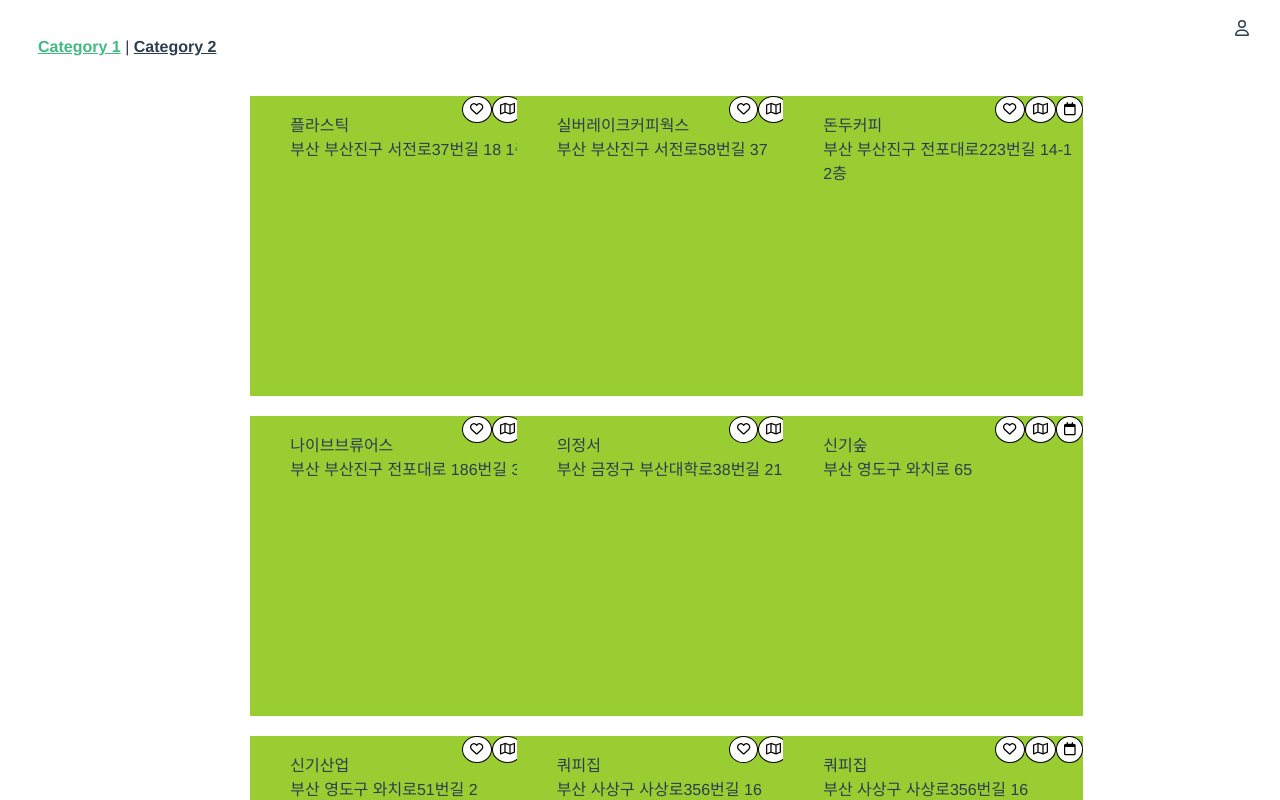
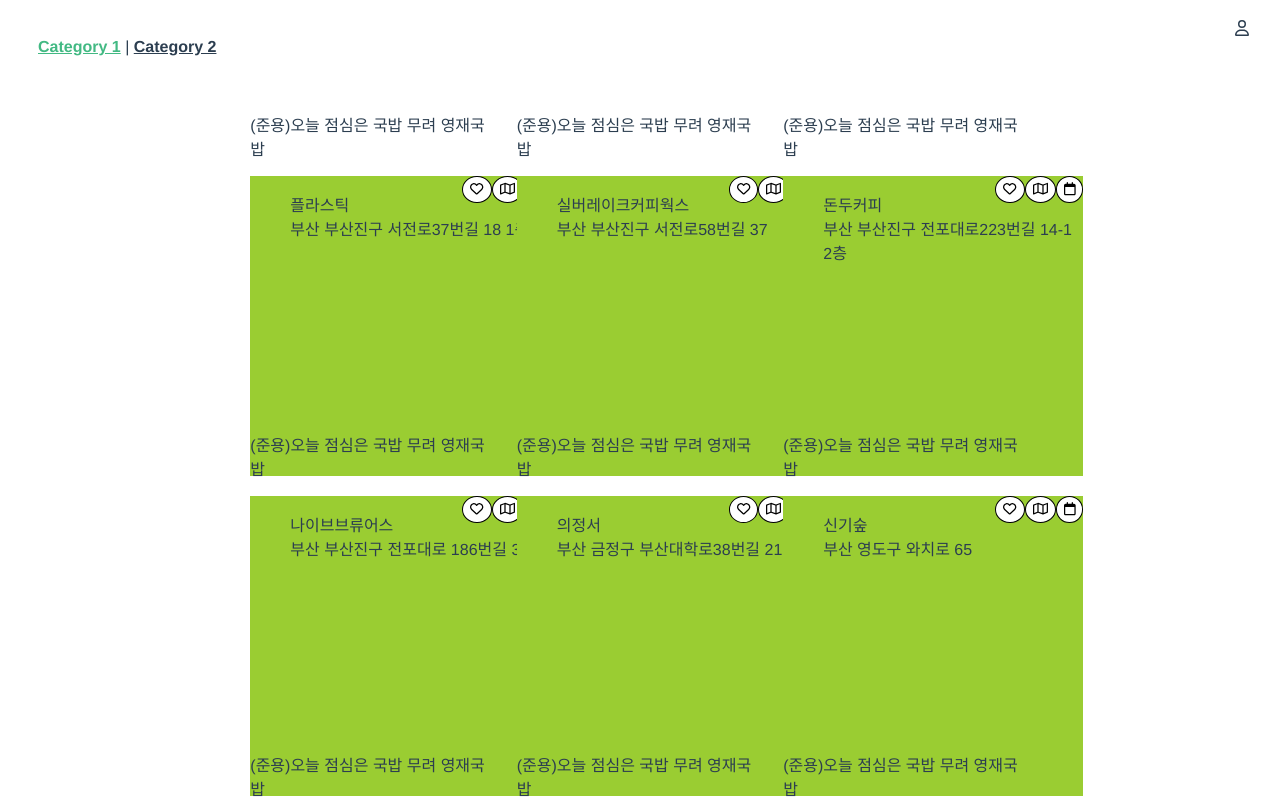
Before and after one commit to Mat-Zip/Mat.Zip, a Vue app: page / in a window 1280 px wide. Shown: the top 800 px of the page. Built offline with nearby package versions, Linux system fonts and the light colour scheme.

Commit message:
국밥수정

```diff
--- a/src/components/WebCard.vue
+++ b/src/components/WebCard.vue
@@ -1,7 +1,7 @@
 <template>
   <div class="container">
     <!-- 버튼 서랍 -->
-
+    <p>(준용)오늘 점심은 국밥 무려 영재국밥</p>
     <!-- 날짜 일력창 -->
     <div class="dateinput" v-if="modal">
       <input type="datetime-local" v-model="datetime">
```
